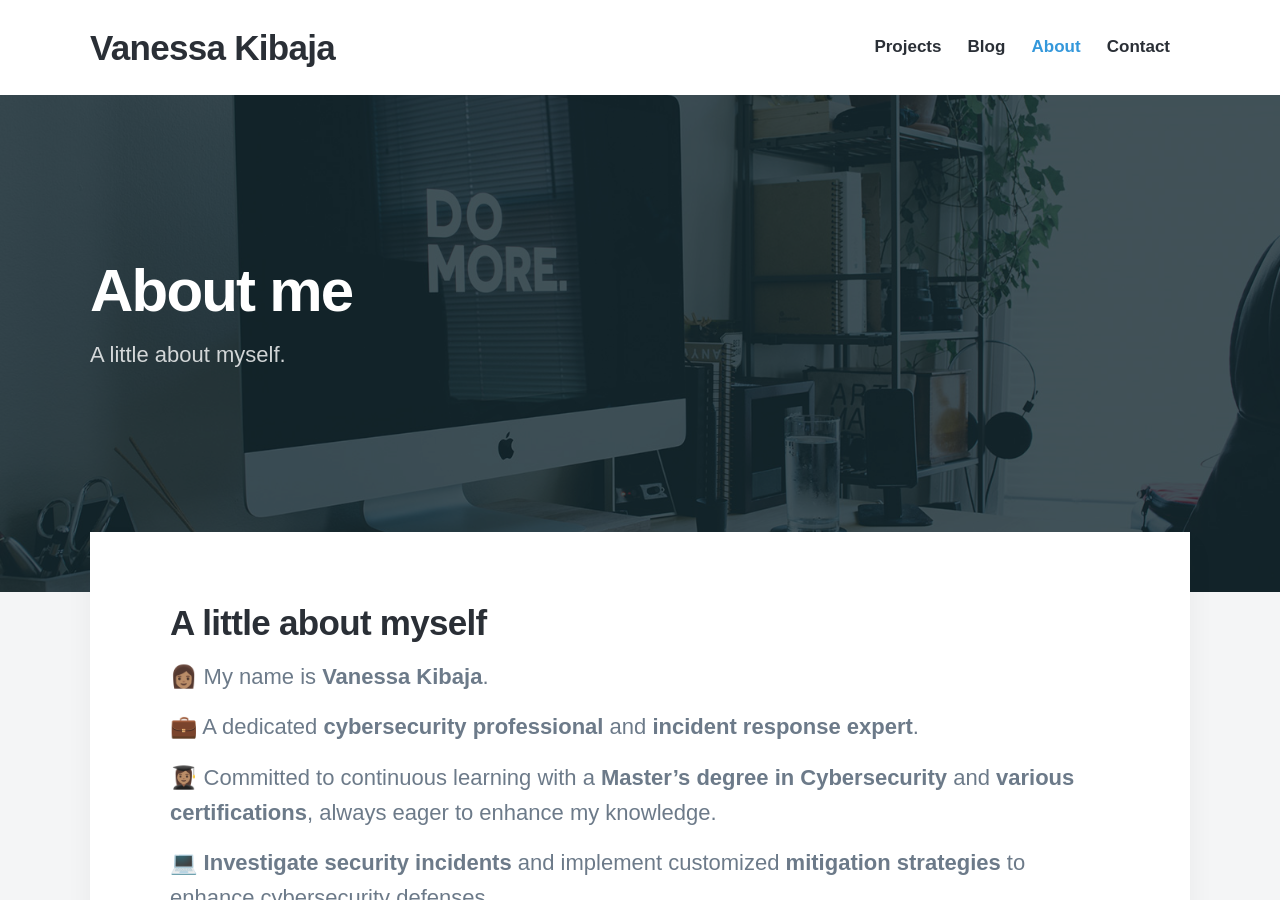
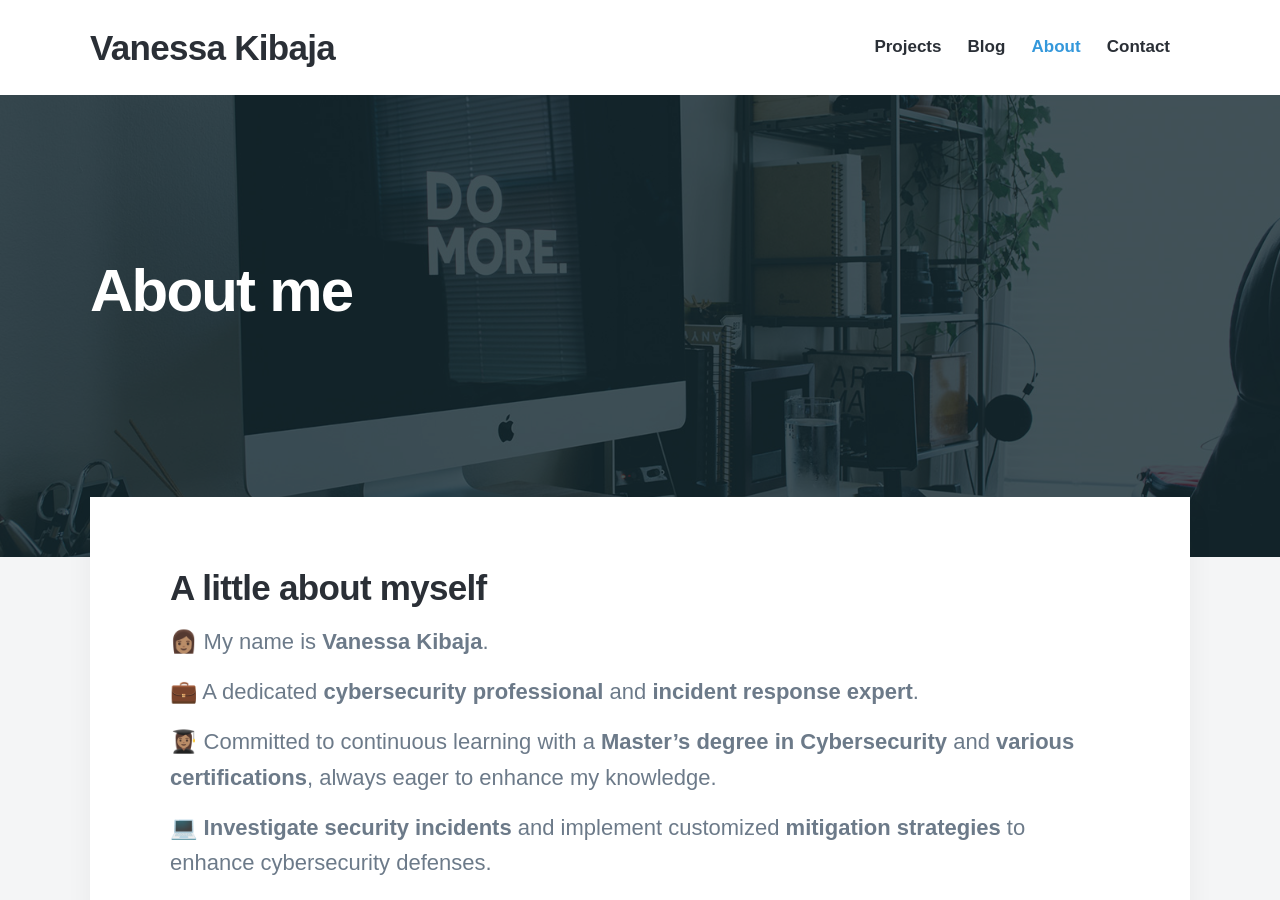
Before and after one commit to vkibaja/vkibaja.github.io, a Jekyll site: the page built from _pages/about.md, in a window 1280 px wide and 900 px high. Built offline with Jekyll 4.4.1, drawn with Linux system fonts in a browser that asks for light colours; nearby versions of some CDN libraries; some web fonts are replaced.

Commit message:
Update about.md

```diff
--- a/_pages/about.md
+++ b/_pages/about.md
@@ -1,6 +1,5 @@
 ---
 title: About me
-subtitle: A little about myself.
 description: A little about myself.
 featured_image: /images/demo/about.jpg
 ---
```
